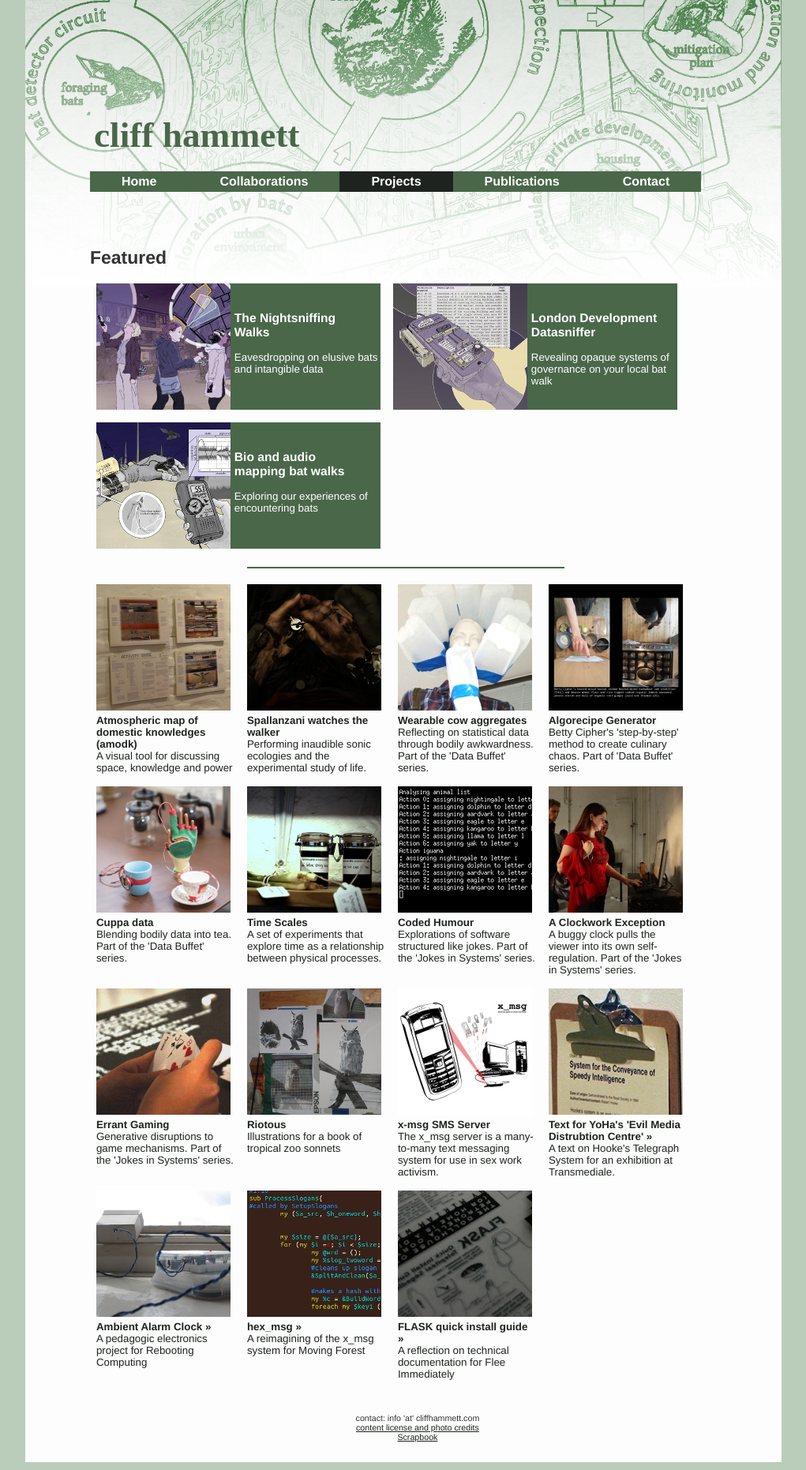
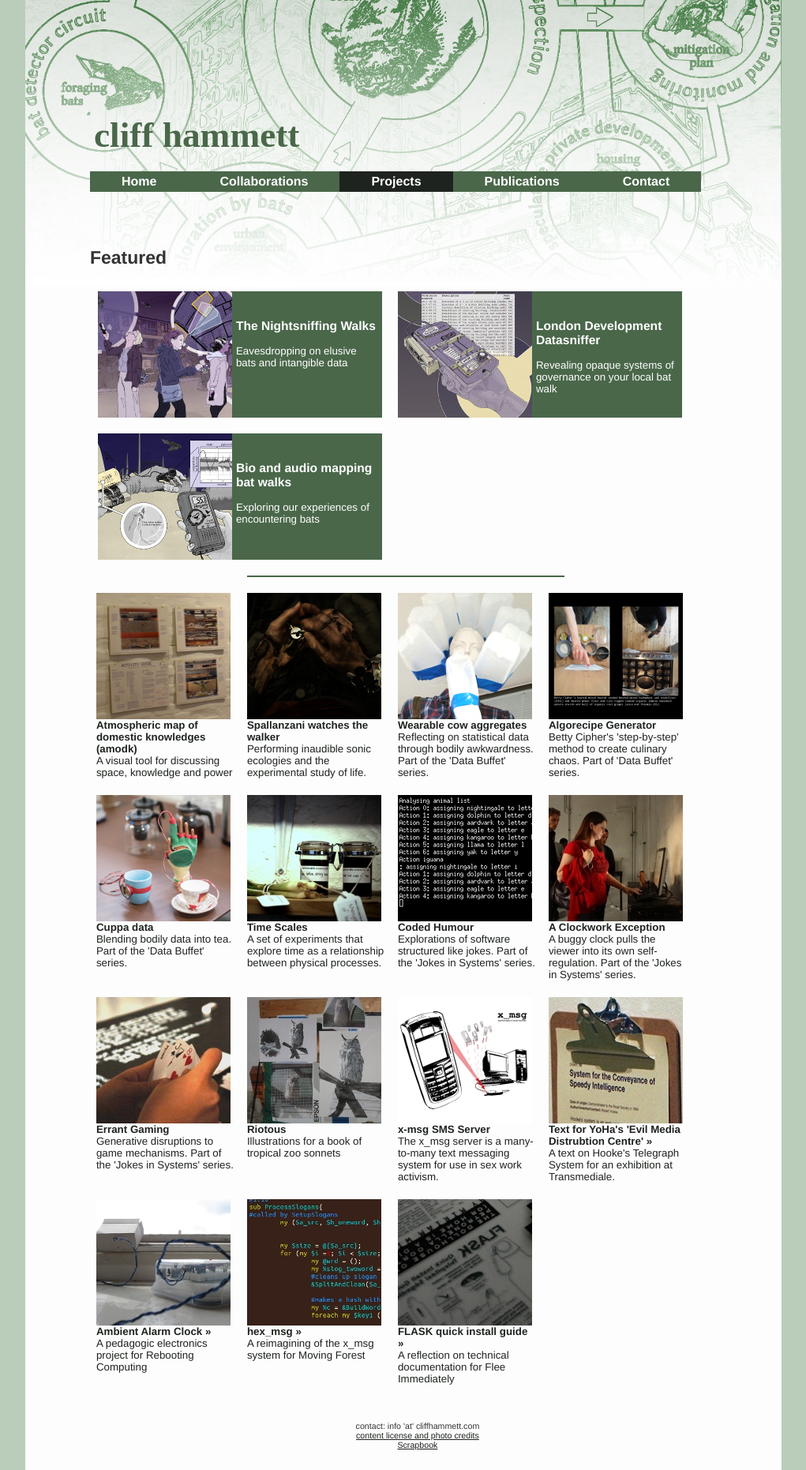
Before and after one commit to dentalplan/dentalplan.github.io, a Jekyll site: the page built from projects/index.html, in a window 1280 px wide. Shown: the whole page at 79% size, without its empty margins (129-1150 px from the left). Built offline with Jekyll 4.4.1, drawn with Linux system fonts in a browser that asks for light colours.

Commit message:
making projects more accessible and attractive

```diff
--- a/projects/index.html
+++ b/projects/index.html
@@ -5,48 +5,34 @@
 <body id="project">
 
 <h2>Featured</h2>
-
-<div class="content grid_19">
-    <div class='projects clearfix'>
+  <div class="featured-projects-box">
     {% for post in site.categories.ongoing-projects %}
- 	<project class='projects grid_18'>
     <a href="{{ post.url }}">
- 	      <table width=360px height=160px>
-		<tr>
-		  <td width=170px>
-			<img src="/resources/img/{{ post.thumbimg }}" alt="{{ post.thumbalt }}" >
-		  </td>
-		  <td width=2px></td>
-		  <td width=180px >
+      <div class="featured-project">
+          <img  src="/resources/img/{{ post.thumbimg }}" alt="{{ post.thumbalt }}" ></img>
           <h3>{{ post.title }}</h3>
           <p>{{ post.excerpt }}</p>
-		  </td>
-		  <td width=2px></td>
- 		</tr>
-               </table>
+      </div>
     </a>
-        </project>
     {% endfor %}
-    </div>
   </div>
 
 <hr>
-
 <div class="content grid_20">
   <!--  <div class='other-projects clearfix'> -->
   {% for post in site.categories.complete-projects %}
- 	<other-project class='other-projects grid_18'>
+
+    <div class='other-project'>
        {% if post.overrideurl and post.overrideurl != "" %}
        <a href="{{ post.overrideurl }}" target="_blank">
           {% else %}
        <a href="{{ post.url }}">
        {% endif %}
          <img src="/resources/img/{{ post.thumbimg }}" alt="{{ post.thumbalt }}" width=170px >
-        	    <strong>{{ post.title }}</strong>
-            	    </br>{{ post.excerpt }}
-
+         <h3>{{ post.title }}</h3>
+         <p>{{ post.excerpt }}</p>
        </a>
-        </other-project>
+     </div>
         {% endfor %}
 <!--    </div>  -->
 </div>
--- a/style.css
+++ b/style.css
@@ -50,10 +50,105 @@
     padding-left: 30px;
 }
 
+.featured-projects-box{
+    display: flex;
+    flex-wrap: wrap;
+    width: 100%;
+    height: 100%;
+    clear: both;
+    margin-bottom: 10px;
+}
+
+.break-box{
+    display: block;
+    clear: both;
+    width:100%;
+    margin-top: 20px;
+    margin-bottom: 20px;
+}
+
+.featured-project{
+    display: block;
+    width: 355px;
+    height: 160px;
+    padding: 0px;
+    margin: 10px;
+    float: left;
+    color: white;
+    font-size: 10pt;
+    font-family: Helvetica, Arial, SunSans-Regular, Sans-Serif;
+    background-color: #4a674a;
+    padding-right: 5px;
+}
+
+.featured-project:hover{
+  background-color: #1F231F;
+}
+
+.featured-project h3{
+  margin-top: 35px;
+  font-size: 1.17em;
+}
+
+.featured-project img{
+    width: 170px;
+    height: 160px;
+    float: left;
+    margin-right:5px
+}
+
+.featured-project:hover img{
+    opacity: 0.7;
+}
+
+
+.other-project{
+  float: left;
+  display: block;
+  position: relative;
+  margin-left: 1%;
+  margin-right: 1%;
+  width: 175px;
+  margin-bottom: 2%;
+  height: 240px;
+  font-size: 10pt;
+  font-family: Helvetica, Arial, SunSans-Regular, Sans-Serif;
+}
+
+.other-project a{
+  text-decoration: none;
+}
+
+.other-project h3{
+  font-size: 10pt;
+  font-weight: bold;
+  width: 90%;
+  margin: 0;
+  display: inline;
+}
+
+.other-project img{
+  width: 170px;
+  height: 160px;
+}
+
+.other-project:hover img{
+  opacity: 0.85;
+}
+
+.other-project p{
+  margin: 0;
+}
+
+hr{
+    clear: both;
+}
+
 /*overal Wrapper for website*/
 wrapper{
     background-image: url("/resources/img/siteheader1.png");
-    background-repeat: no-repeat;
+
+background-repeat: no-repeat;
     background-size: 100%;
 /*    background-position: right top;*/
     background-attachment: scroll;
```
Lines whose indentation alone changed are shown as unchanged.
